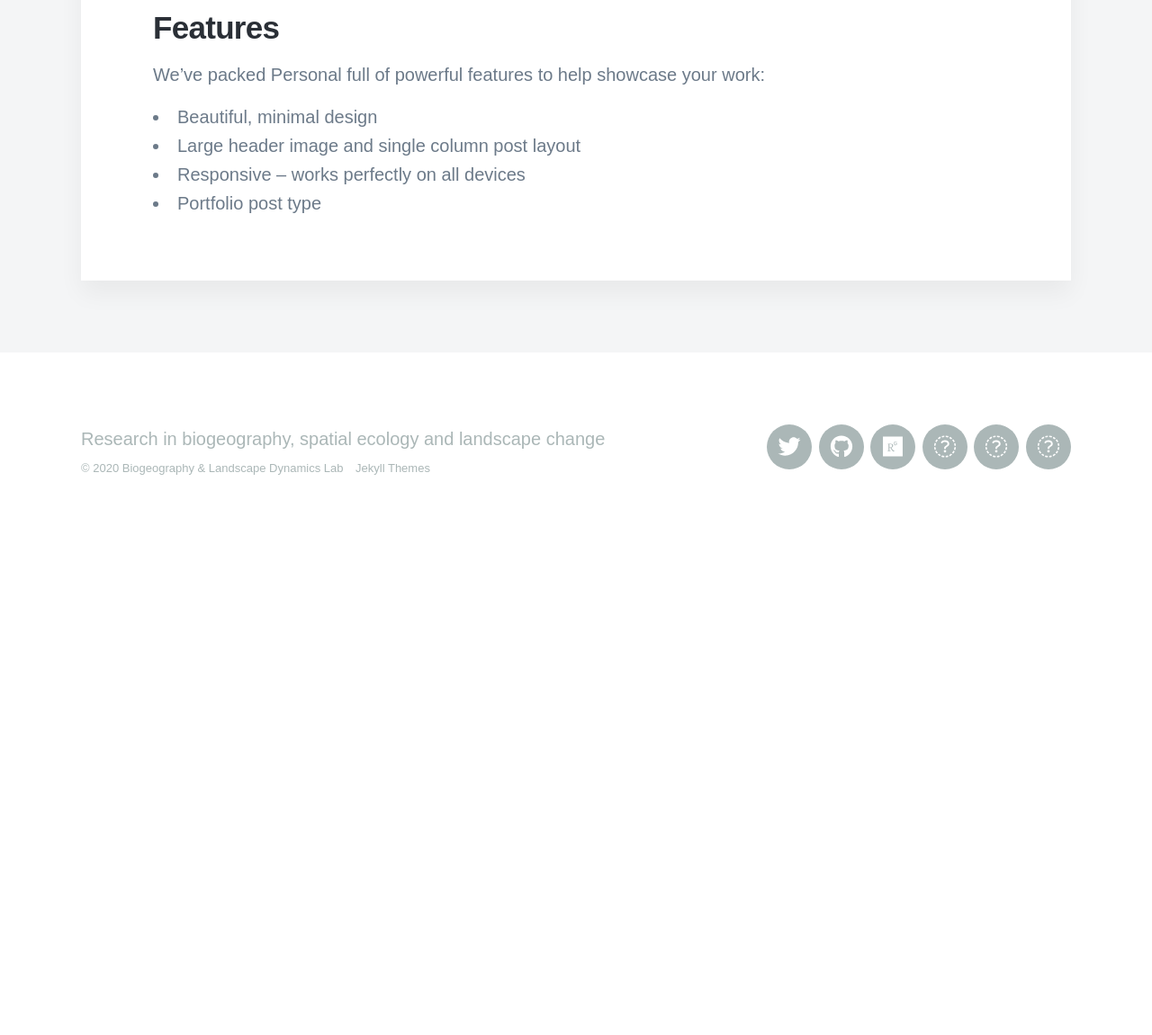
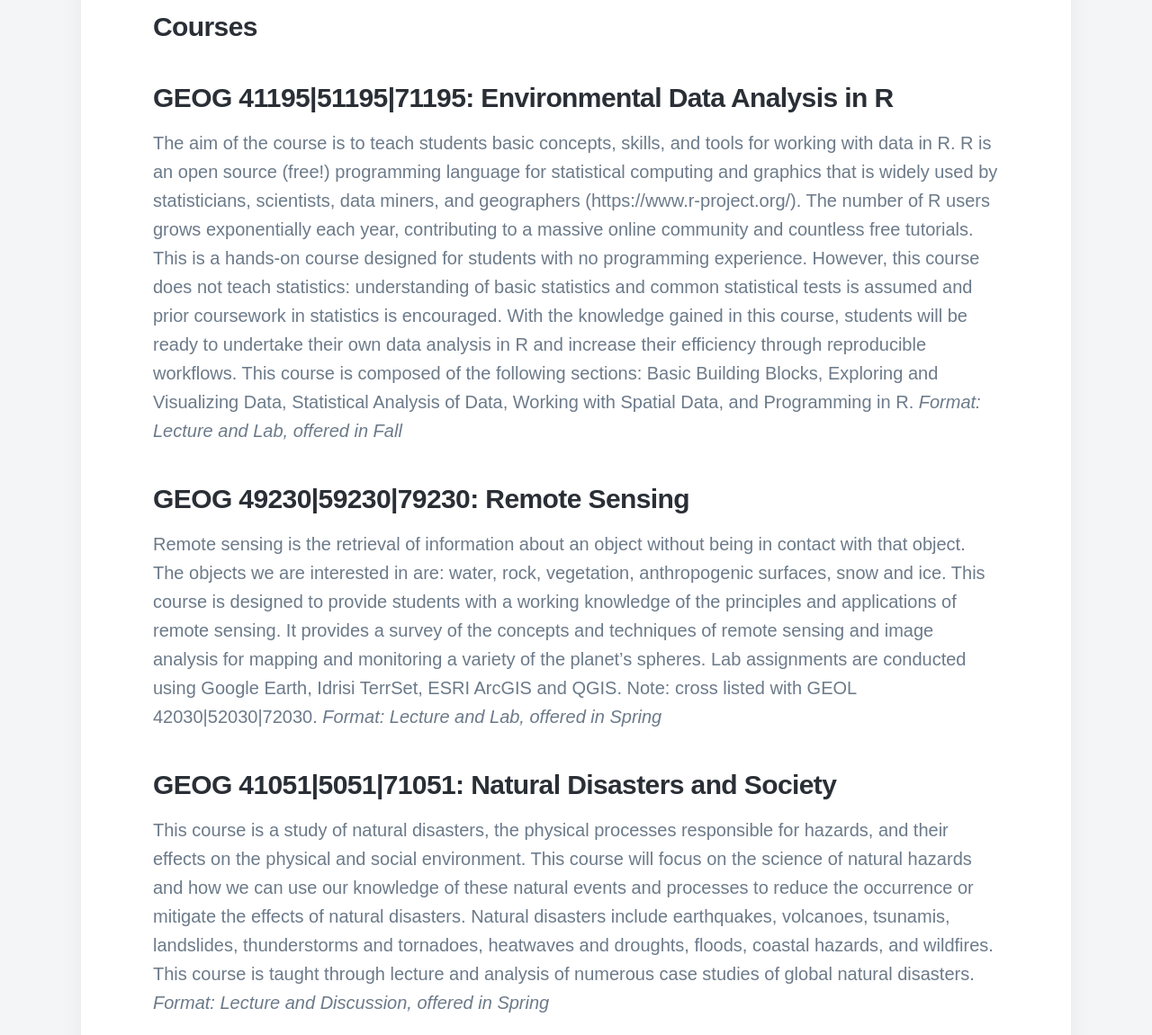
Before and after one commit to tjassal/tjassal.github.io, a Jekyll site: the page built from _pages/teaching.md, in a window 1280 px wide and 1400 px high, scrolled down 353 px. Shown: the part 249-1400 px from the top of the window at 90% size. Built offline with Jekyll 4.4.1, drawn with Linux system fonts in a browser that asks for light colours; nearby versions of some CDN libraries; some web fonts are replaced; before the commit the page ends 1209 px from its top, so only the background shows below that.

Commit message:
update teaching

```diff
--- a/_pages/teaching.md
+++ b/_pages/teaching.md
@@ -5,11 +5,18 @@ description: Personal is the perfect theme for developers, designers and other c
 featured_image: /images/banners/2017-NM-157.jpg
 ---
 
-## Features
+### Courses
 
-We've packed Personal full of powerful features to help showcase your work:
+### GEOG 41195|51195|71195: Environmental Data Analysis in R
 
-* Beautiful, minimal design
-* Large header image and single column post layout
-* Responsive – works perfectly on all devices
-* Portfolio post type
+The aim of the course is to teach students basic concepts, skills, and tools for working with data in R. R is an open source (free!) programming language for statistical computing and graphics that is widely used by statisticians, scientists, data miners, and geographers (https://www.r-project.org/). The number of R users grows exponentially each year, contributing to a massive online community and countless free tutorials. This is a hands-on course designed for students with no programming experience. However, this course does not teach statistics: understanding of basic statistics and common statistical tests is assumed and prior coursework in statistics is encouraged. With the knowledge gained in this course, students will be ready to undertake their own data analysis in R and increase their efficiency through reproducible workflows. This course is composed of the following sections: Basic Building Blocks, Exploring and Visualizing Data, Statistical Analysis of Data, Working with Spatial Data, and Programming in R. *Format: Lecture and Lab, offered in Fall*
+
+### GEOG 49230|59230|79230: Remote Sensing
+
+Remote sensing is the retrieval of information about an object without being in contact with that object. The objects we are interested in are: water, rock, vegetation, anthropogenic surfaces, snow and ice. This course is designed to provide students with a working knowledge of the principles and applications of remote sensing. It provides a survey of the concepts and techniques of remote sensing and image analysis for mapping and monitoring a variety of the planet’s spheres. Lab assignments are conducted using Google Earth, Idrisi TerrSet, ESRI ArcGIS and QGIS. Note: cross listed with GEOL 42030|52030|72030.
+*Format: Lecture and Lab, offered in Spring*
+
+### GEOG 41051|5051|71051: Natural Disasters and Society
+
+This course is a study of natural disasters, the physical processes responsible for hazards, and their effects on the physical and social environment. This course will focus on the science of natural hazards and how we can use our knowledge of these natural events and processes to reduce the occurrence or mitigate the effects of natural disasters. Natural disasters include earthquakes, volcanoes, tsunamis, landslides, thunderstorms and tornadoes, heatwaves and droughts, floods, coastal hazards, and wildfires. This course is taught through lecture and analysis of numerous case studies of global natural disasters.
+*Format: Lecture and Discussion, offered in Spring*
```
Also changed, not shown: 2 other files.
